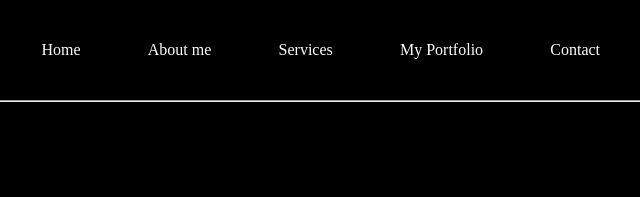
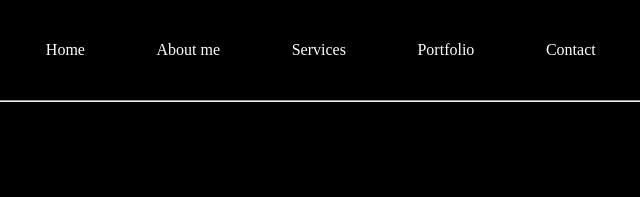
Before and after one commit to RaazaKumar/portfolio, a plain HTML site: page index.html in a window 1280 px wide. Shown: the top 197 px of the page, 395-1035 px from the left. Drawn offline with Linux system fonts and the light colour scheme.

Commit message:
index change

```diff
--- a/index.html
+++ b/index.html
@@ -20,7 +20,7 @@
                 <div class="header-box2-element">Home</div>
                 <div class="header-box2-element">About me</div>
                 <div class="header-box2-element">Services</div>
-                <div class="header-box2-element"> My Portfolio</div>
+                <div class="header-box2-element">Portfolio</div>
                 <div class="header-box2-element">Contact</div>
             </div>
             <div class="header-box3"><button class="header-box3-btn">contact us</button></div>
```
